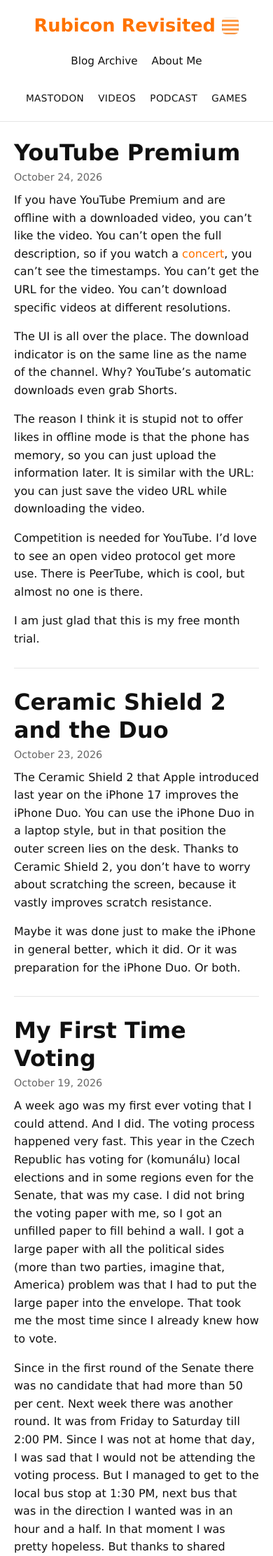
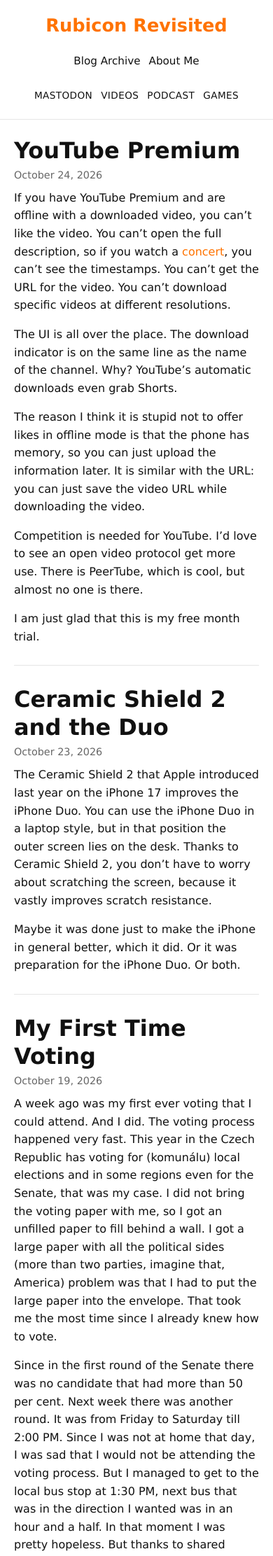
Before and after one commit to StepanJiri/stepankarasek.github.io, a Jekyll site: the page built from index.md, in a window 390 px wide. Shown: the top 2223 px of the page at 70% size. Built offline with Jekyll 4.4.1, drawn with Linux system fonts in a browser that asks for light colours.

Commit message:
Update style.css

```diff
--- a/assets/css/style.css
+++ b/assets/css/style.css
@@ -526,12 +526,16 @@ font-size: 1.6rem;
 margin-bottom: 1rem;
 }
 
+.site-favicon {
+display: none;
+}
+
 .sidebar-nav {
 flex-direction: row;
 flex-wrap: wrap;
 justify-content: center;
-gap: 1.25rem;
-row-gap: 0.6rem;
+gap: 0.75rem;
+row-gap: 0.5rem;
 }
 
 .sidebar-divider {
```
